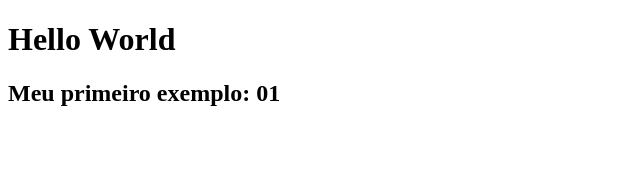
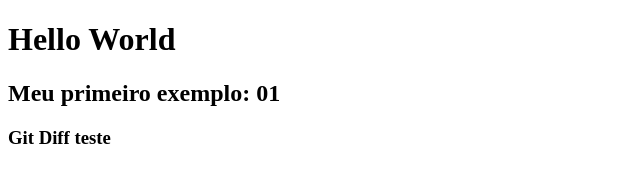
Before and after one commit to Hazelorde/treinandogithub, a plain HTML site: page index.html in a window 1280 px wide. Shown: the whole page, without its empty margins (0-640 px from the left). Drawn offline with Linux system fonts and the light colour scheme.

Commit message:
Update index.html
Novas alterações nos processos de prática, diff,git log, salvar arquivos, comentar atualizações separadamente.

```diff
--- a/index.html
+++ b/index.html
@@ -11,6 +11,7 @@
     <h1>Hello World</h1>
     <title>Primeiras tentativas com Git & CSS3</title>
     <h2>Meu primeiro exemplo: 01</h2>
+    <h3>Git Diff teste</h3>
 </body>
 
 </html>
```
